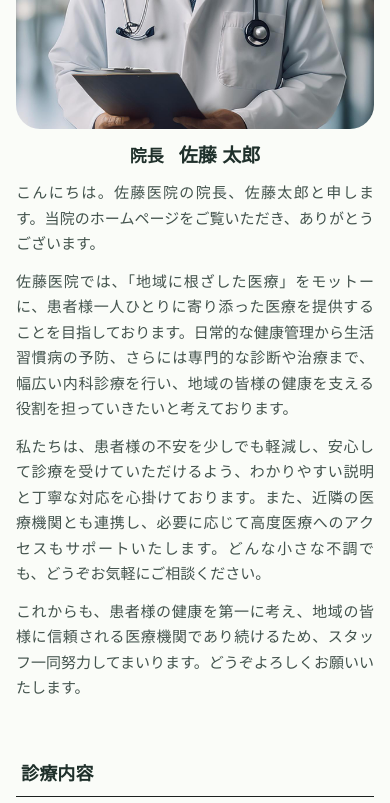
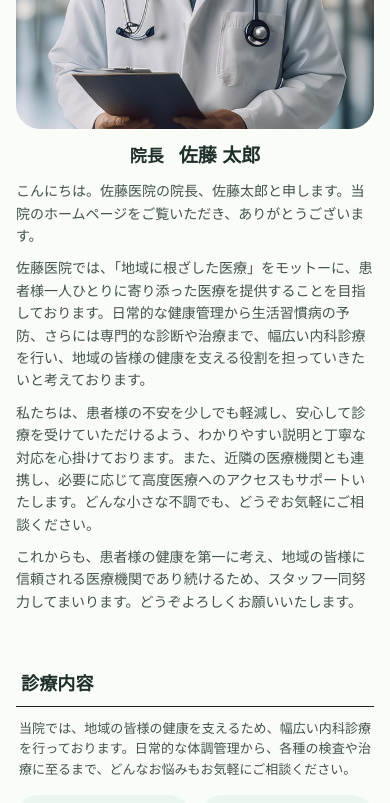
Before and after one commit to 2510066054-cloud/SatoClinic-Fujisawa, a plain HTML site: page index.html in a window 390 px wide. Shown: the part 1270-2073 px from the top of the page. Drawn offline with Linux system fonts and the light colour scheme; a web font is replaced by a local one.

Commit message:
フォント

```diff
--- a/css/style.css
+++ b/css/style.css
@@ -1132,3 +1132,8 @@ html:not([data-reader-size="standard"])[data-reader-size] .faq-item>summary::aft
  .policy-accordion .policy-table tbody th{font-size:16px}
  .policy-accordion .policy-table tbody td:first-child{width:32px;min-height:28px;display:grid;place-items:center;border-radius:6px;background:var(--pale);color:#087c42;font-weight:700;line-height:1.5}
 }
+/* Mobile greeting: a slightly tighter, natural reading rhythm. */
+@media(max-width:700px){
+ .greeting .greeting-copy{font-size:14px;line-height:1.6;letter-spacing:normal}
+ .greeting .greeting-copy>p:not(.greeting-sign){text-align:left;text-justify:auto;text-wrap:wrap;margin-bottom:10px}
+}
```
